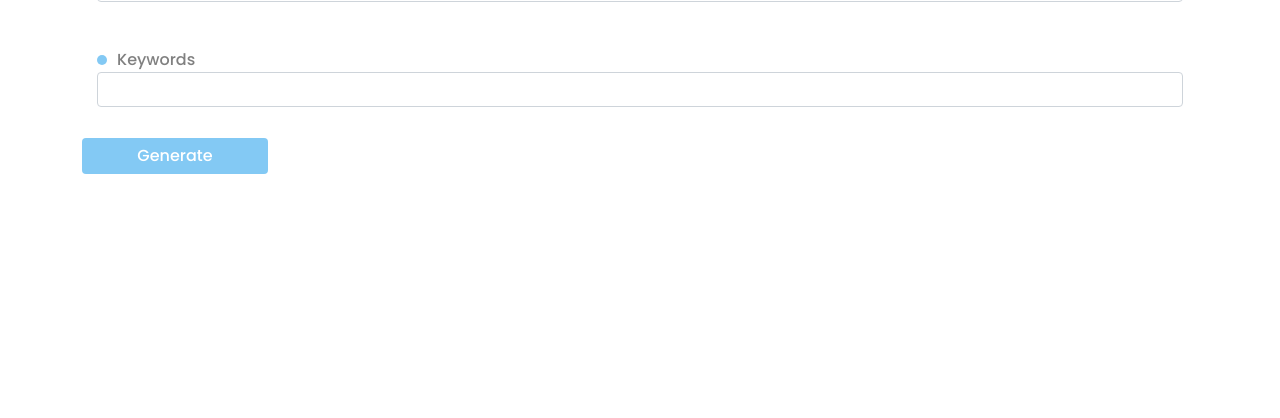
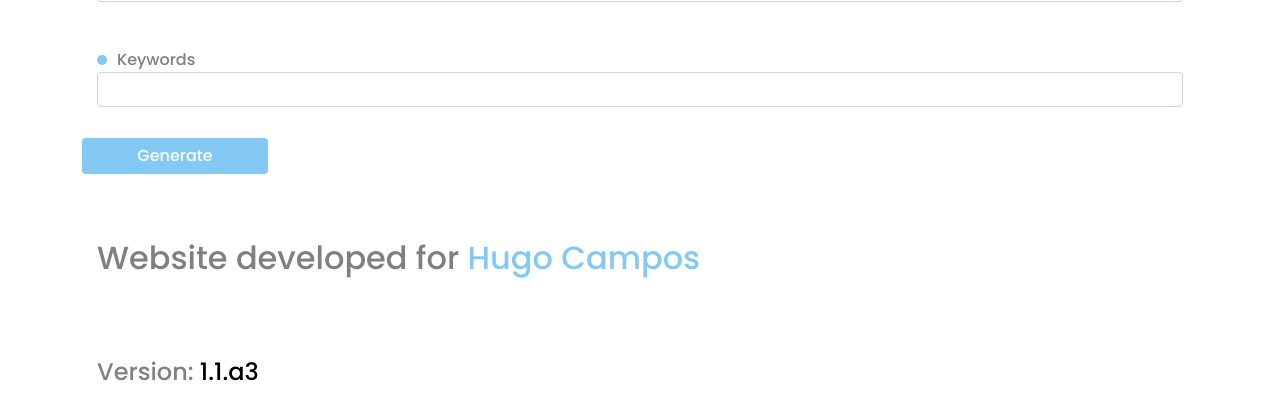
Before and after one commit to uwo-o/Readme-Generator, a PHP site: page / in a window 1280 px wide. Shown: the part 1479-1897 px from the top of the page. Before the commit the page ends 1653 px from the top, so only its background shows below. Run offline with PHP 8.4, Linux system fonts and the light colour scheme; some libraries are stand-ins or nearby versions.

Commit message:
footer added

```diff
--- a/css/styles.css
+++ b/css/styles.css
@@ -213,8 +213,9 @@ label::before{
 }
 
 #output{
-    background-color: rgba(0, 0, 0, .3);
+    background-color: black;
     color: white;
+    font-size: 12px;
     padding: 15px 20px;
     height: 80vh;
     overflow-y: scroll;
@@ -270,6 +271,28 @@ header .github i{
     box-sizing: content-box;
 }
 
+footer{
+    margin-top: 50px;
+}
+
+footer div .row{
+    display: flex;
+    flex-direction: row;
+    align-items: center;
+}
+
+footer div div h2 a{
+    color: var(--color-primary);
+}
+
+footer div div h4{
+    color: gray;
+}
+
+footer div div h4 a{
+    color: black;
+}
+
 @media screen and (max-width: 768px){
     header .title span{
         display: none;
--- a/index.html
+++ b/index.html
@@ -161,7 +161,14 @@
 
     </section>
     <footer>
-
+        <div class="container">
+            <div class="row">
+                <h2>Website developed for <a href="http://uwo.pythonanywhere.com/">Hugo Campos</a><h2>
+            </div>
+            <div class="row">
+                <h4>Version: <a href="https://github.com/uwo-o/Readme-Generator">1.1.a3</a><h4>
+            </div>
+        </div>
     </footer>
     <script type="text/javascript" src="http://code.jquery.com/jquery-latest.min.js"></script>
     <script src="https://cdn.jsdelivr.net/npm/@popperjs/core@2.10.2/dist/umd/popper.min.js" integrity="sha384-7+zCNj/IqJ95wo16oMtfsKbZ9ccEh31eOz1HGyDuCQ6wgnyJNSYdrPa03rtR1zdB" crossorigin="anonymous"></script>
```
